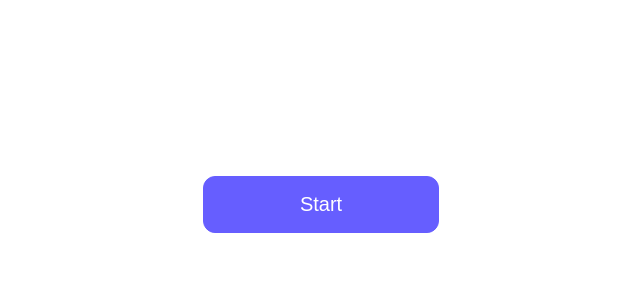
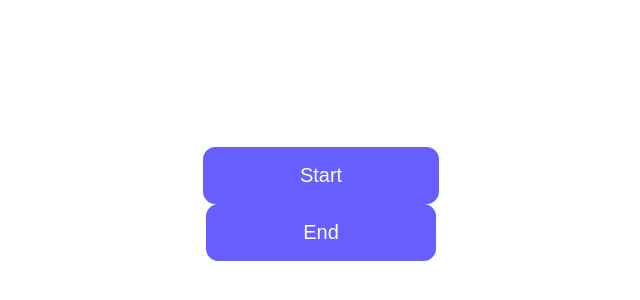
Before and after one commit to dragosgn/kleen.io, a React (Create React App) app: page / in a window 1280 px wide. Shown: the part 196-496 px from the top of the page, without its empty margins (319-959 px from the left). Built offline with nearby package versions, Linux system fonts and the light colour scheme.

Commit message:
generic button component

```diff
--- a/src/App.js
+++ b/src/App.js
@@ -1,5 +1,7 @@
 import React, { Component } from "react";
 import styled from "styled-components";
+
+import { Button } from "./styled";
 
 class App extends Component {
   constructor(props) {
@@ -12,23 +14,14 @@ class App extends Component {
   render() {
     return (
       <Root>
-        <Button>Start</Button>
+        <Button label="Start" />
+        <Button label="End" />
       </Root>
     );
   }
 }
 
 export default App;
-
-const Button = styled.button`
-  padding: 1rem 6rem;
-  font-size: 1.25rem;
-  color: white;
-  background-color: ${props => props.theme.primaryColor};
-  border-radius: 12px;
-  border: 1px solid ${props => props.theme.primaryColor};
-  max-width: 80%;
-`;
 
 const Root = styled.div`
   display: flex;
--- /dev/null
+++ b/src/styled.js
@@ -0,0 +1,14 @@
+import styled from "styled-components";
+import React from "react";
+
+let RawButton = styled.button`
+  padding: 1rem 6rem;
+  font-size: 1.25rem;
+  color: white;
+  background-color: ${props => props.theme.primaryColor};
+  border-radius: 12px;
+  border: 1px solid ${props => props.theme.primaryColor};
+  max-width: 80%;
+`;
+
+export const Button = ({ label }) => <RawButton>{label}</RawButton>;
```
Also changed, not shown: src/Home.js (added).
